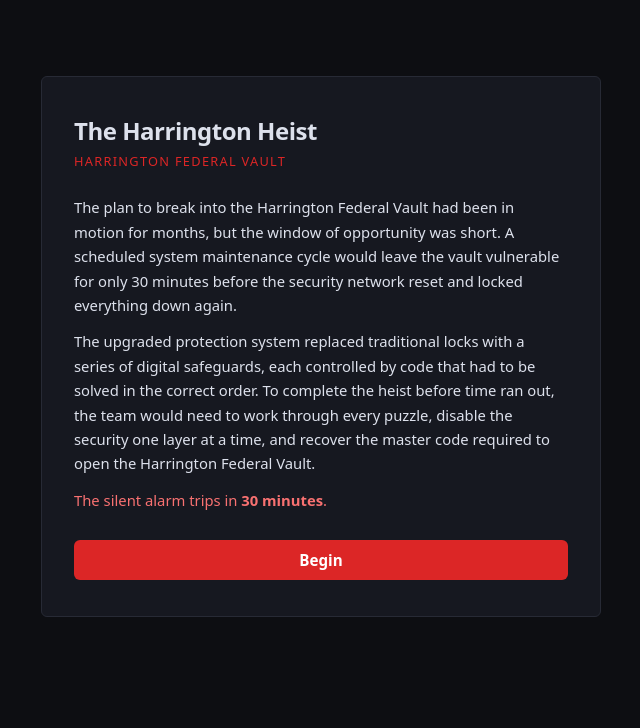
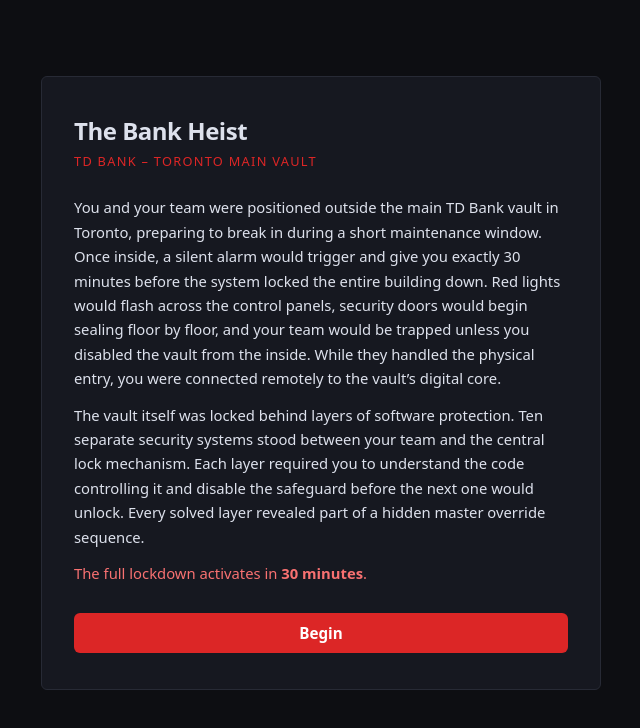
Before and after one commit to JohnBoulanger/coding-escape-room, a React (Vite) app: page / in a window 1280 px wide. Shown: the top 728 px of the page, without its empty margins (319-959 px from the left). Built offline with nearby package versions, Linux system fonts and the light colour scheme.

Commit message:
finalize questions and opening

```diff
--- a/src/App.jsx
+++ b/src/App.jsx
@@ -179,7 +179,7 @@
       <div className="app">
         <div className="app__inner">
           <header className="app__header">
-            <h1 className="app__title">The Harrington Heist</h1>
+            <h1 className="app__title">The Bank Heist</h1>
             <button className="challenge__submit-btn" onClick={handleExitReview}>
               ← Back to Results
             </button>
@@ -228,7 +228,7 @@
 
         {/* Header */}
         <header className="app__header">
-          <h1 className="app__title">The Harrington Heist</h1>
+          <h1 className="app__title">The Bank Heist</h1>
           <span className={`timer${isWarning ? ' timer--warning' : ''}`}>
             {formatTime(timeLeft)}
           </span>
--- a/src/components/StartPage.jsx
+++ b/src/components/StartPage.jsx
@@ -10,25 +10,28 @@
       <div className="app__inner">
         <div className="start-page">
 
-          <h1 className="start-page__title">The Harrington Heist</h1>
-          <p className="start-page__subtitle">Harrington Federal Vault</p>
+          <h1 className="start-page__title">The Bank Heist</h1>
+          <p className="start-page__subtitle">TD Bank – Toronto Main Vault</p>
 
           <div className="start-page__story">
             <p>
-              The plan to break into the Harrington Federal Vault had been in motion for months,
-              but the window of opportunity was short. A scheduled system maintenance cycle would
-              leave the vault vulnerable for only 30 minutes before the security network reset
-              and locked everything down again.
+              You and your team were positioned outside the main TD Bank vault in Toronto,
+              preparing to break in during a short maintenance window. Once inside, a silent
+              alarm would trigger and give you exactly 30 minutes before the system locked
+              the entire building down. Red lights would flash across the control panels,
+              security doors would begin sealing floor by floor, and your team would be
+              trapped unless you disabled the vault from the inside. While they handled
+              the physical entry, you were connected remotely to the vault’s digital core.
             </p>
             <p>
-              The upgraded protection system replaced traditional locks with a series of digital
-              safeguards, each controlled by code that had to be solved in the correct order.
-              To complete the heist before time ran out, the team would need to work through
-              every puzzle, disable the security one layer at a time, and recover the master
-              code required to open the Harrington Federal Vault.
+              The vault itself was locked behind layers of software protection. Ten separate
+              security systems stood between your team and the central lock mechanism.
+              Each layer required you to understand the code controlling it and disable
+              the safeguard before the next one would unlock. Every solved layer revealed
+              part of a hidden master override sequence.
             </p>
             <p className="start-page__warning">
-              The silent alarm trips in <strong>30 minutes</strong>.
+              The full lockdown activates in <strong>30 minutes</strong>.
             </p>
           </div>
 
--- a/src/data/rooms.js
+++ b/src/data/rooms.js
@@ -1,41 +1,25 @@
-// ── rooms.js ──────────────────────────────────────────────────────────────────
-// All 10 room definitions for The Harrington Heist.
-//
-// Theme: You're locked inside Harrington Federal Vault. The job went sideways.
-// Crack 10 security layers in 30 minutes to assemble the master code and escape.
-//
-// Master override code: 1407512837
-// Extraction rule per room is hidden — students decode it from the clue cards on the final screen.
-//
-// Room types:
-//   'text'   — Python code shown as <pre>; student traces it and types the output
-//   'python' — Python code shown in editor; student completes/fixes it, run via Wandbox
-//
-// For 'python' rooms, `answer` is the expected stdout (trimmed).
-
 export const ROOMS = [
   // ── Room 1: The Access Log ────────────────────────────────────────────────
   // Type: text trace
   // Even-indexed elements: codes[0,2,4,6] = 14+31+58+79 = 182
-  // key digit: 2
   {
     id: 1,
     title: 'Layer 1 — The Entry Turnstile',
     description:
-      'The outer lobby doors are sealed. The rotating badge carousel is misreading access cards ' +
+      'The outer lobby doors are sealed. The ID card reader is misreading access cards ' +
       'and only checking every other swipe. If the total doesn\'t match the expected audit number, ' +
-      'the turnstile stays locked.',
+      'the doors stay locked. Which IDs is it reading',
     type: 'text',
     challenge:
-`codes = [14, 23, 31, 42, 58, 67, 79]
+`ids = [14, 23, 31, 42, 58, 67, 79]
 total = 0
-for i in range(0, len(codes), 2):
-    total += codes[i]
+for i in range(0, len(ids), 2):
+    total += ids[i]
 print(total)`,
     answer: '182',
-    hint: 'range(0, len(codes), 2) visits indices 0, 2, 4, 6. Only those elements are added to total.',
+    hint: 'range(0, len(ids), 2) visits indices 0, 2, 4, 6. Only those elements are added to total.',
     clue: {
-      title: 'The entrance remembers where it began',
+      title: 'Back to square one',
       hint: 'Return to the first total. Strip it down to its foundation and enter the most significant digit.',
     },
   },
@@ -43,13 +27,12 @@
   // ── Room 2: The Cipher Fragment ───────────────────────────────────────────
   // Type: text trace
   // "WBVMU": each char shifted -1 → V(86), A(65), U(85), L(76), T(84) → "VAULT"
-  // key digit: T
   {
     id: 2,
     title: 'Layer 2 — The Radio Intercept',
     description:
       'A garbled transmission from inside the vault repeats a five-letter word. ' +
-      'Someone shifted it to hide the message. Restore the original signal before the guards rotate frequencies.',
+      'Someone shifted its characters it to hide the message. The following code restores the original signal before the guards rotate frequencies. What did they say?',
     type: 'text',
     challenge:
 `word = "WBVMU"
@@ -61,20 +44,18 @@
     hint: 'ord(ch) gives the ASCII value of a character. chr() converts a number back to a character. Work through each letter.',
     clue: {
       title: "The intercepted word wasn't random",
-      hint: 'As you traveled deeper into the vault, the transmission became garbled once more. The message you same message you resolved was now RWQHP. How far has it shifted?',
+      hint: 'As you traveled deeper into the vault, the transmission became garbled once more. The same message you resolved was now RWQHP. How far has it shifted?',
     },
   },
 
   // ── Room 3: The Pattern Check ─────────────────────────────────────────────
   // Type: text trace
   // levels[2]=7 > levels[3]=6 → valid becomes False, loop continues but never resets
-  // output: False   key digit: e
   {
     id: 3,
     title: 'Layer 3 — The Hallway Stabilizer',
     description:
-      'The pressure plates in Corridor B are supposed to rise steadily as you move forward. ' +
-      'A sudden drop triggers lockdown. Determine whether the system considers this sequence safe — or compromised.',
+      'The vault requires each stage of the entry sequence to increase in clearance level. If at any point a lower clearance appears after a higher one, the system rejects the attempt. Does the vault accept this sequence? ',
     type: 'text',
     challenge:
 `levels = [3, 5, 7, 6, 9]
@@ -97,13 +78,12 @@
   //   i=0: 7>3 → swap → [3, 7, 5, 2]
   //   i=1: 7>5 → swap → [3, 5, 7, 2]
   //   i=2: 7>2 → swap → [3, 5, 2, 7]
-  // output: [3, 5, 2, 7]   key digit: ]
   {
     id: 4,
     title: 'Layer 4 — The Queue Regulator',
     description:
       'The internal access queue corrects itself with a single sweep before admitting personnel. ' +
-      'After one adjustment cycle, the order stabilizes — at least partially. What does the line look like now?',
+      'After one adjustment cycle, the order stabilizes, at least partially. What does the queue look like now?',
     type: 'text',
     challenge:
 `arr = [7, 3, 5, 2]
@@ -123,13 +103,12 @@
   // ── Room 5: The Guard Count ───────────────────────────────────────────────
   // Type: python debug — off-by-one: range(len-1) skips the last corridor
   // guards = [3, 1, 4, 2, 5]: correct sum = 15, buggy sum = 10
-  // key digit: 5
   {
     id: 5,
     title: 'Layer 5 — The Patrol Ledger',
     description:
       'A digital ledger tracks how many guards are posted across each corridor. ' +
-      'The current tally is off, and the system won\'t clear the alert until the count reflects every single hallway.',
+      'The current tally is off, and the system won\'t clear the alert until the count reflects every single hallway. Fix the code so it counts all the guards.',
     type: 'python',
     challenge:
 `guards = [3, 1, 4, 2, 5]
@@ -147,7 +126,7 @@
 
   // ── Room 6: The Max Detector ──────────────────────────────────────────────
   // Type: python — complete find_max(nums)
-  // max([8, 14, 11, 5, 21]) = 21   key digit: 1
+  // max([8, 14, 11, 5, 21]) = 21
   {
     id: 6,
     title: 'Layer 6 — The Voltage Spike Detector',
@@ -176,13 +155,12 @@
   // ── Room 7: The Grid Counter ──────────────────────────────────────────────
   // Type: text trace
   // Outer loop: 3 iterations × inner loop: 2 iterations = 6 total increments
-  // key digit: 6
   {
     id: 7,
     title: 'Layer 7 — The Security Sweep Matrix',
     description:
       'A sweeping algorithm checks every zone intersection inside the core chamber. ' +
-      'Each sweep increments a counter. The final number determines how many zones are armed.',
+      'Each sweep increments a counter for every zone armed. How many are armed?',
     type: 'text',
     challenge:
 `count = 0
@@ -207,7 +185,7 @@
     title: 'Layer 8 — The Threshold Filter',
     description:
       'Inside the vault\'s inner chamber, the communication feed is full of background interference. ' +
-      'The system only tallies signals that rise above the noise floor. Isolate the meaningful transmissions.',
+      'The system only tallies signals that rise above the noise threshold. Isolate the meaningful transmissions and find their sum to decipher it.',
     type: 'python',
     challenge:
 `def sum_above(nums, threshold):
@@ -223,19 +201,19 @@
     hint: 'Only add n to total when n is strictly greater than threshold. Otherwise skip it.',
     clue: {
       title: 'Losing signal',
-      hint: 'The noise worsens as you enter the vault and the threshold lowers to 2. How many digits contribute to the total?',
+      hint: 'The noise worsens as you enter the vault and the threshold lowers to 2. How many numbers contribute to the total now?',
     },
   },
 
   // ── Room 9: The Running Total ─────────────────────────────────────────────
   // Type: python — fix accumulator bug: `total = n` should be `total += n`
-  // 5+10+15+20+25+30 = 105   key digit: 5
+  // 5+10+15+20+25+30 = 105
   {
     id: 9,
     title: 'Layer 9 — The Gold Counter',
     description:
       'The internal counter that tracks asset transfers is malfunctioning. ' +
-      'Instead of accumulating weight, it keeps resetting. Fix the logic before the final chamber refuses access.',
+      'Fix the logic before the final chamber refuses access.',
     type: 'python',
     challenge:
 `nums = [5, 10, 15, 20, 25, 30]
@@ -254,13 +232,12 @@
   // ── Room 10: The Prime Gate ───────────────────────────────────────────────
   // Type: python — complete is_prime(n)
   // Primes in range(2, 30): 2,3,5,7,11,13,17,19,23,29 → count = 10
-  // key digit: 0
   {
     id: 10,
     title: 'Layer 10 — The Master Override Console',
     description:
       'The final console accepts only prime-coded signals. Every other input is rejected instantly. ' +
-      'Only once the correct number of valid signals is recognized will the vault release the override sequence.',
+      'Only once the correct number of valid signals is recognized will the vault release the override sequence. Complete the code to gain access to the vault room.',
     type: 'python',
     challenge:
 `def is_prime(n):
```
Also changed, not shown: 2 other files (tests, documents, lock files or other folders).
